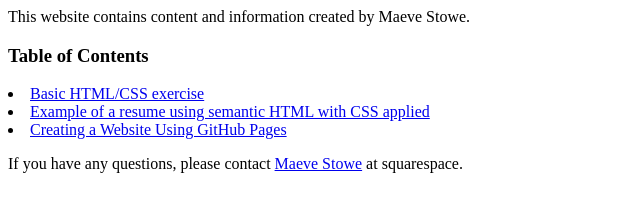
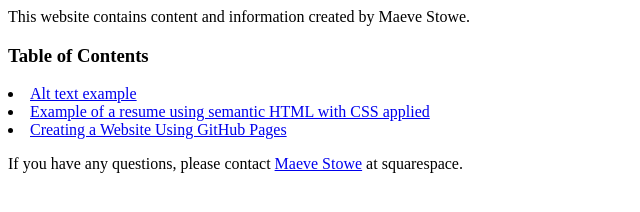
Before and after one commit to Mstowe13/Mstowe13, a plain HTML site: page index.html in a window 1280 px wide. Shown: the whole page, without its empty margins (0-640 px from the left). Drawn offline with Linux system fonts and the light colour scheme.

Commit message:
Update index.html

```diff
--- a/index.html
+++ b/index.html
@@ -8,7 +8,7 @@
 This website contains content and information created by Maeve Stowe.
 <p>
 	<h3>Table of Contents</h3>
-<li><a href="https://codepen.io/profgamble/pen/yLGVzMw">Basic HTML/CSS exercise</a></li>
+<li><a href="https://codepen.io/Maeve-Stowe/pen/dyaXvrg">Alt text example</a></li>
 <li><a href="https://codepen.io/profgamble/pen/VwqmMbp">Example of a resume using semantic HTML with CSS applied</a></li>
 <li><a href="https://profgamble.github.io/create-a-site.html">Creating a Website Using GitHub Pages</a></li>
 </p>
```
